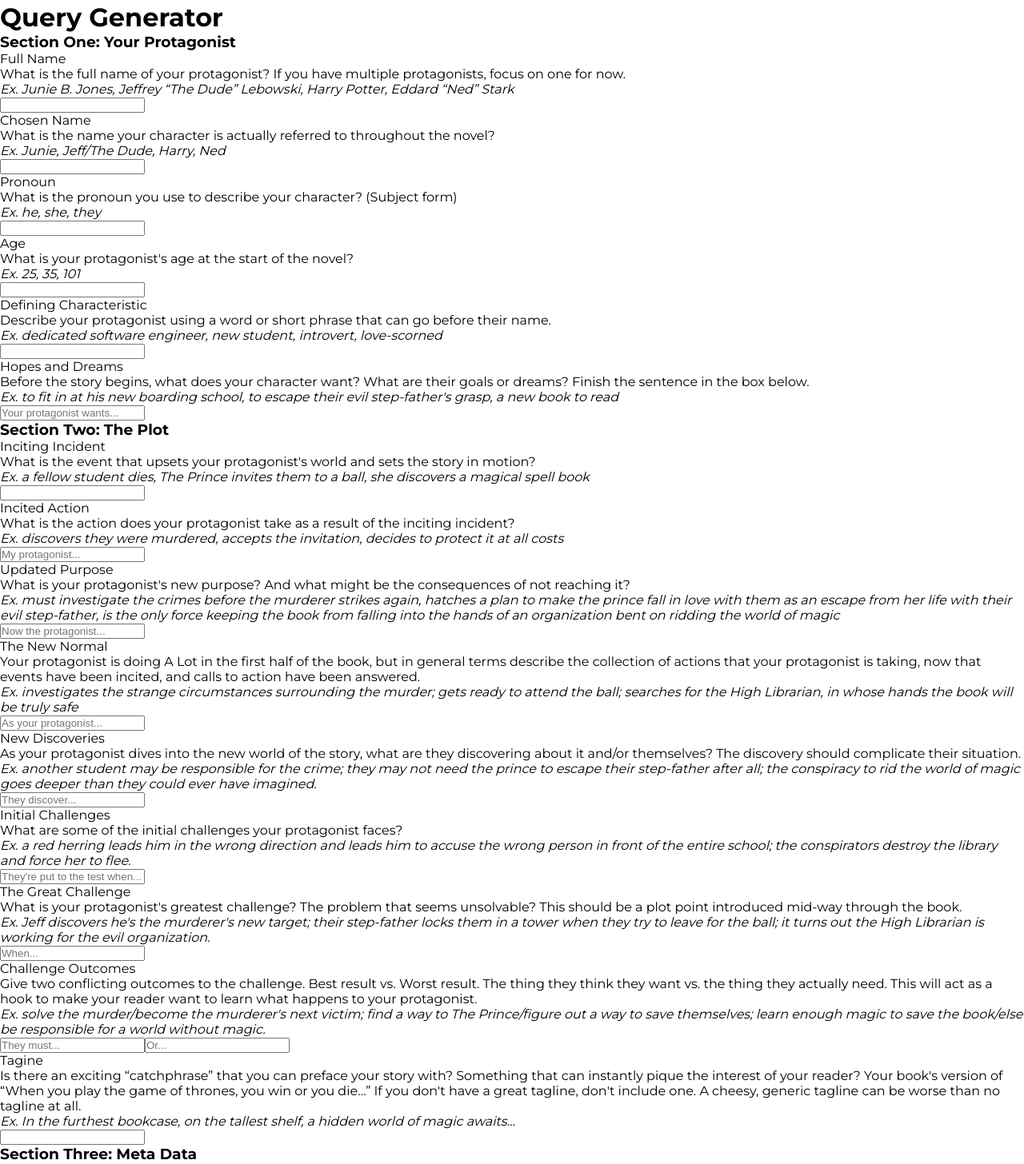
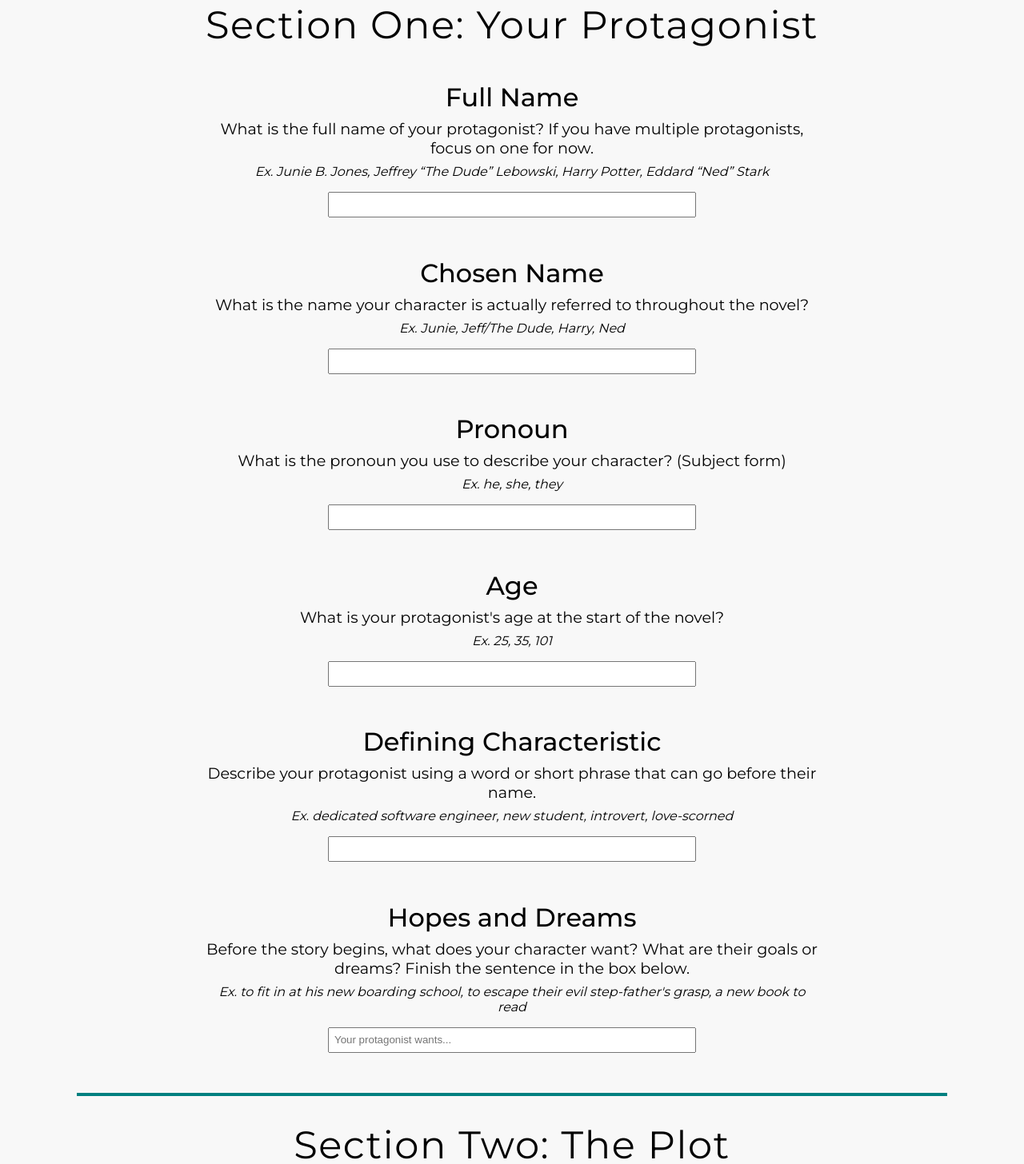
Before and after one commit to clirette/query-letter-generator, a React (Create React App) app: page /generator in a window 1280 px wide. Shown: the part 100-1556 px from the top of the page at 80% size. Built offline with nearby package versions, Linux system fonts and the light colour scheme.

Commit message:
Styled generator page

```diff
--- a/public/style.css
+++ b/public/style.css
@@ -53,7 +53,8 @@ body {
   transition: all .3s ease-in;
   font-weight: 500;
   font-size: 1.4rem;
-  box-shadow: 0px 2px 3px black; }
+  box-shadow: 0px 2px 3px black;
+  cursor: pointer; }
   .link:hover {
     border: 2px solid #4f0259;
     background-color: #4f0259;
@@ -89,3 +90,55 @@ body {
 
 .active {
   color: #8fbab3 !important; }
+
+.query-background {
+  background-color: #f8f8f8;
+  overflow: hidden; }
+
+.query-form {
+  margin: auto;
+  text-align: center; }
+
+.form .item {
+  margin: 2.6rem auto;
+  width: 60%; }
+  .form .item * {
+    margin: .5rem auto; }
+  .form .item label {
+    font-size: 2rem;
+    font-weight: 500; }
+  .form .item input {
+    width: 60%;
+    height: 2rem;
+    padding-left: .4rem; }
+    .form .item input:focus {
+      border: .1rem solid teal;
+      box-shadow: 0px 0px 2px blue; }
+
+.section-header {
+  font-size: 3rem;
+  font-weight: 400;
+  letter-spacing: .1rem; }
+
+.section-divider {
+  width: 85%;
+  margin: 2rem auto;
+  height: .3rem;
+  background-color: teal;
+  border: none; }
+
+.description {
+  font-size: 1.2rem; }
+
+.pledge {
+  width: 60%;
+  margin: 0 auto;
+  border: .2rem solid teal;
+  margin-bottom: 2rem;
+  padding: 1rem; }
+  .pledge * {
+    margin: .4rem auto; }
+  .pledge__header {
+    font-size: 2rem; }
+  .pledge__lead {
+    font-size: 1.2rem; }
--- a/src/components/Form.js
+++ b/src/components/Form.js
@@ -7,14 +7,11 @@ import Header from "./Header";
 class Form extends Component {
   render() {
     return (
-      <div>
+      <div className="query-background">
         <Header />
         <div className="query-form">
-          <div className="header">
-            <h1>Query Generator</h1>
-          </div>
           <form className="form">
-            <h3 className="top-h3">Section One: Your Protagonist</h3>
+            <h3 className="section-header">Section One: Your Protagonist</h3>
             <FormItem
               htmlFor="fullName"
               label="Full Name"
@@ -59,7 +56,8 @@ class Form extends Component {
               placeholder="Your protagonist wants..."
               handleInputChange={this.props.handleInputChange}
             />
-            <h3 className="top-h3">Section Two: The Plot</h3>
+            <hr className="section-divider" />
+            <h3 className="section-header">Section Two: The Plot</h3>
             <FormItem
               htmlFor="incitingIncident"
               label="Inciting Incident"
@@ -132,7 +130,8 @@ class Form extends Component {
               example="In the furthest bookcase, on the tallest shelf, a hidden world of magic awaits..."
               handleInputChange={this.props.handleInputChange}
             />
-            <h3 className="top-h3">Section Three: Meta Data</h3>
+            <hr className="section-divider" />
+            <h3 className="section-header">Section Three: Meta Data</h3>
             <FormItem
               htmlFor="title"
               label="Title"
@@ -201,7 +200,8 @@ class Form extends Component {
               example="solve more mysteries at Murder Academy, explore the world beyond their step-father&#39;s manor, fight against the evil secret society of librarians gone bad"
               handleInputChange={this.props.handleInputChange}
             />
-            <h3 className="top-h3">Section Four: You!</h3>
+            <hr className="section-divider" />
+            <h3 className="section-header">Section Four: You!</h3>
             <FormItem
               htmlFor="authorName"
               label="Your Full Name"
@@ -230,7 +230,8 @@ class Form extends Component {
               htmlFor2="personalDetail2"
               handleInputChange={this.props.handleInputChange}
             />
-            <h3 className="top-h3">Section Five: The Agent</h3>
+            <hr className="section-divider" />
+            <h3 className="section-header">Section Five: The Agent</h3>
             <FormItem
               htmlFor="agentName"
               label="Last Name"
@@ -252,9 +253,23 @@ class Form extends Component {
               placeholder="I am submitting to you because..."
               handleInputChange={this.props.handleInputChange}
             />
-            <Link to="/template">
-              <input type="submit" value="Submit" />
-            </Link>
+            <div className="pledge">
+              <h2 className="pledge__header">The pledge of common sense</h2>
+              <p className="pledge__lead">
+                Before I receive my query letter, I, the author of my book, do
+                hereby swear to actually read and edit it before I even think
+                about copy and pasting an auto-generated form letter into an
+                email and sending it on to a real-life agent. Of course I do.
+                Why are you making me read this?
+              </p>
+              <Link to="/template">
+                <input
+                  type="submit"
+                  value="Show Me My Query"
+                  className="link"
+                />
+              </Link>
+            </div>
           </form>
         </div>
       </div>
--- a/src/components/FormItem.js
+++ b/src/components/FormItem.js
@@ -20,12 +20,10 @@ export default class FormItem extends Component {
     return (
       <div className="item">
         <label htmlFor={this.props.htmlFor}>{this.props.label}</label>
-        <p>
+        <p className="description">
           {this.props.description} {this.props.children}
         </p>
-        <p>
-          <em>Ex. {this.props.example}</em>
-        </p>
+        <p>{this.props.example && <em>Ex. {this.props.example}</em>}</p>
         <input
           type={this.props.inputType}
           placeholder={this.props.placeholder}
--- a/src/sass/main.scss
+++ b/src/sass/main.scss
@@ -66,6 +66,7 @@ body {
   font-weight: 500;
   font-size: 1.4rem;
   box-shadow: 0px 2px 3px black;
+  cursor: pointer;
 
   &:hover {
     border: 2px solid #4f0259;
@@ -111,3 +112,78 @@ body {
 .active {
   color: #8fbab3 !important;
 }
+
+////////////////////////////////
+// Query Generator
+.query-background {
+  background-color: #f8f8f8;
+  overflow: hidden;
+}
+
+.query-form {
+  margin: auto;
+  text-align: center;
+}
+
+.form .item {
+  margin: 2.6rem auto;
+  width: 60%;
+
+  * {
+    margin: .5rem auto;
+  }
+
+  label {
+    font-size: 2rem;
+    font-weight: 500;
+  }
+
+  input {
+    width: 60%;
+    height: 2rem;
+    padding-left: .4rem;
+
+    &:focus {
+      border: .1rem solid teal;
+      box-shadow: 0px 0px 2px blue;
+    }
+  }
+}
+
+.section-header {
+  font-size: 3rem;
+  font-weight: 400;
+  letter-spacing: .1rem;
+}
+
+.section-divider {
+  width: 85%;
+  margin: 2rem auto;
+  height: .3rem;
+  background-color: teal;
+  border: none;
+}
+
+.description {
+  font-size: 1.2rem;
+}
+
+.pledge {
+  width: 60%;
+  margin: 0 auto;
+  border: .2rem solid teal;
+  margin-bottom: 2rem;
+  padding: 1rem;
+
+  * {
+    margin: .4rem auto;
+  }
+
+  &__header {
+    font-size: 2rem;
+  }
+
+  &__lead {
+    font-size: 1.2rem;
+  }
+}
```
